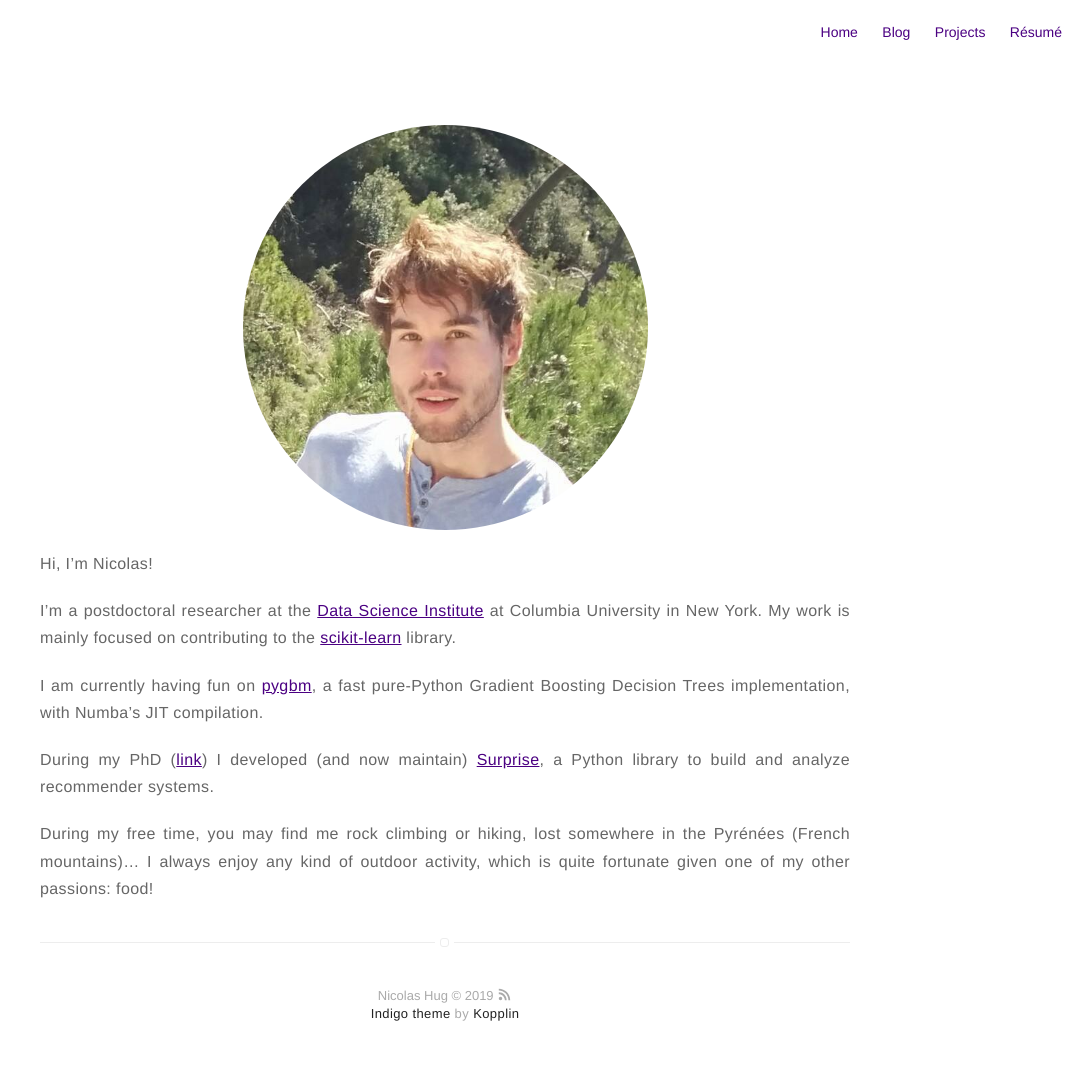
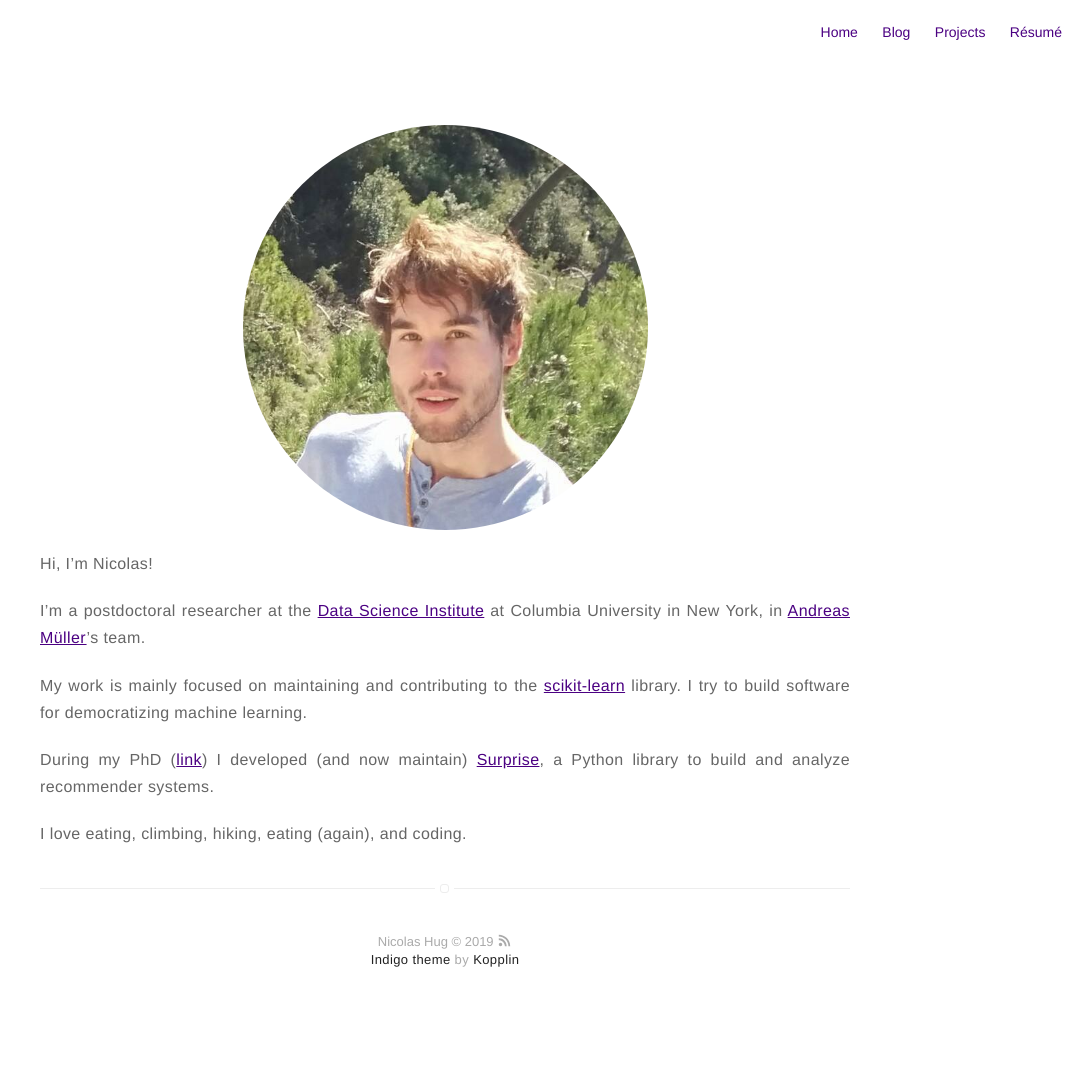
Before and after one commit to NicolasHug/nicolashug.github.io, a Jekyll site: the page built from about.md, in a window 1280 px wide. Shown: the whole page, without its empty margins (195-1280 px from the left). Built offline with Jekyll 4.4.1, drawn with Linux system fonts in a browser that asks for light colours; after the commit the page ends 1031 px from its top, so only the background shows below that.

Commit message:
update about

```diff
--- a/about.md
+++ b/about.md
@@ -9,17 +9,14 @@ Hi, I'm Nicolas!
 
 I'm a postdoctoral researcher at the [Data Science
 Institute](https://datascience.columbia.edu/) at Columbia University in New
-York. My work is mainly focused on contributing to the
-[scikit-learn](http://scikit-learn.org/) library.
+York, in [Andreas Müller](https://amueller.github.io/)'s team.
 
-I am currently having fun on [pygbm](https://github.com/ogrisel/pygbm/), a
-fast pure-Python Gradient Boosting Decision Trees implementation, with
-Numba's JIT compilation.
+My work is mainly focused on maintaining and contributing to the
+[scikit-learn](http://scikit-learn.org/) library. I try to build software
+for democratizing machine learning.
 
 During my PhD ([link](http://nicolas-hug.com/assets/phd.pdf)) I developed
 (and now maintain) [Surprise](http://surpriselib.com), a Python library to
 build and analyze recommender systems.
 
-During my free time, you may find me rock climbing or hiking, lost somewhere in
-the Pyrénées (French mountains)... I always enjoy any kind of outdoor activity,
-which is quite fortunate given one of my other passions: food!
+I love eating, climbing, hiking, eating (again), and coding.
```
